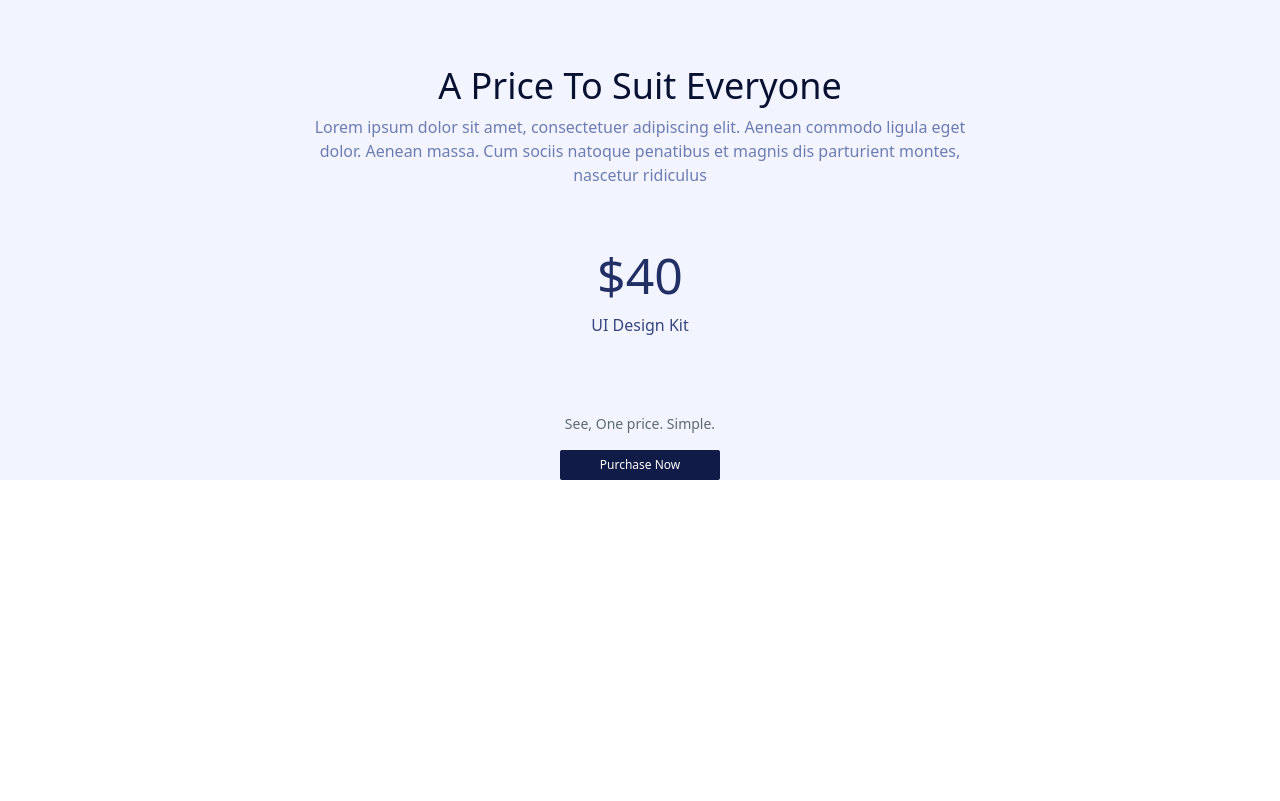
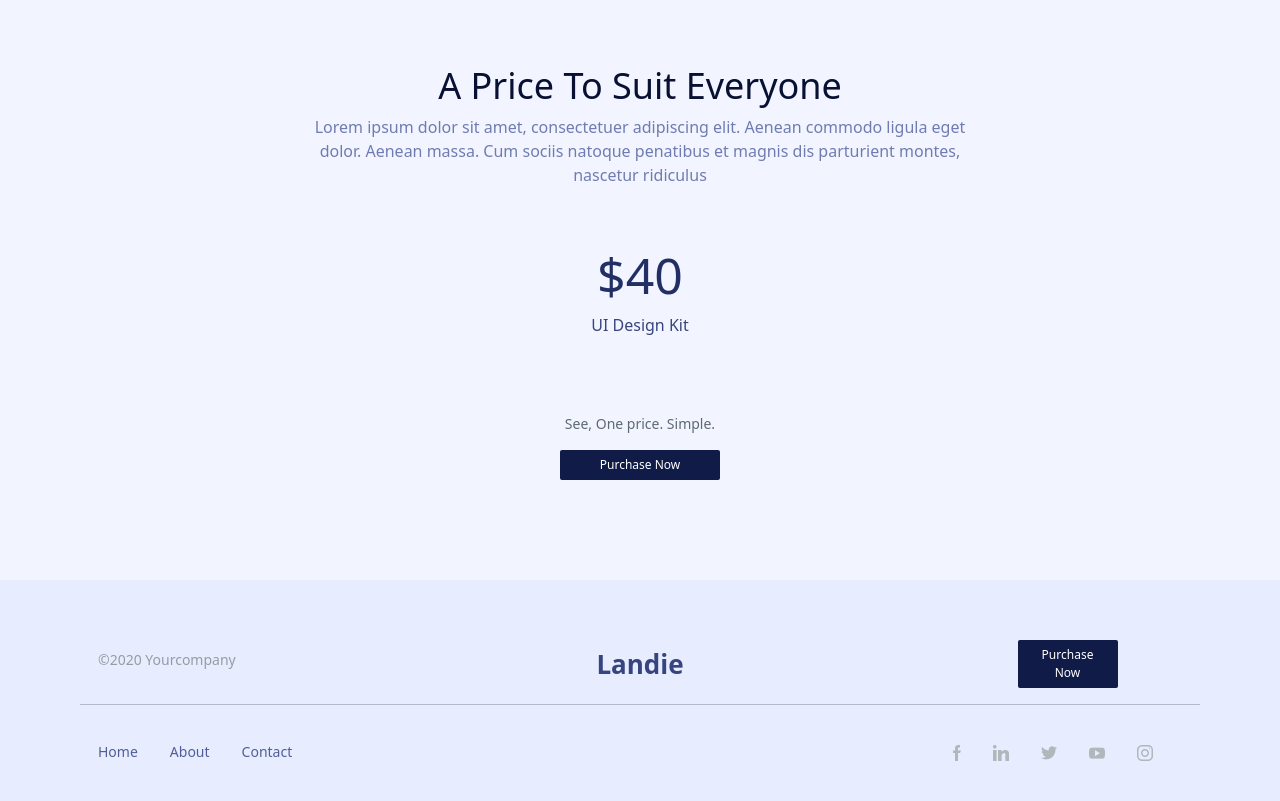
Before and after one commit to VeronikaChorna/cursor_hw_12, a plain HTML site: page index.html in a window 1280 px wide. Shown: the part 3642-4443 px from the top of the page. Before the commit the page ends 4122 px from the top, so only its background shows below. Drawn offline with nearby package versions, Linux system fonts and the light colour scheme.

Commit message:
add footer styles

```diff
--- a/index.html
+++ b/index.html
@@ -111,8 +111,8 @@
         </div>
     </main>
 
-    <footer class="footer">
-        <div class="footer-start container text-center d-flex flex-column justify-content-center align-items-center">
+    <footer class="footer1">
+        <div class="footer-first container text-center d-flex flex-column justify-content-center align-items-center">
             <h3>A Price To Suit Everyone</h3>
             <p class="p1">Lorem ipsum dolor sit amet, consectetuer adipiscing elit. Aenean commodo ligula eget dolor. Aenean massa. Cum sociis natoque penatibus et magnis dis parturient montes, nascetur ridiculus </p>
             <p class="p2">$40</p>
@@ -120,8 +120,47 @@
             <p class="p4">See, One price. Simple.</p>
             <button class="btn btn-primary">Purchase Now</button>
         </div>
+    </footer>
 
+    <footer class="footer2">
+        <div class="footer-second-start container text-center">
+            <div class="row align-items-center">
+              <div class="col-3 offset-right-6 head1">
+                <nav class="nav">
+                    <a class="nav-link foot-ref" href="#">©2020 Yourcompany</a>
+                </nav>
+              </div>
+              <div class="col-6 foot1">
+                <a class="navbar-brand brand" href="#">Landie</a>
+              </div>
+              <div class="col-3 foot1">
+                <button class="btn btn-primary foot-button">Purchase Now</button>
+              </div>
+            </div>
+          </div>
+          <hr>
+          <div class="footer-second-end container text-center">
+            <div class="row align-items-center">
+              <div class="col-3 offset-right-6 foot1">
+                <nav class="nav">
+                    <a class="nav-link foot-link" href="#">Home</a>
+                    <a class="nav-link foot-link" href="#">About</a>
+                    <a class="nav-link foot-link" href="#">Contact</a>
+                </nav>
+            </div>
+            <div class="col-6 foot1">
 
+            </div>
+              <div class="col-3 foot1">
+                <nav class="nav">
+                    <a class="nav-link" href="#"><img src="./stylesheet.css/images/facebook (1).png" alt="facebook"></a>
+                    <a class="nav-link" href="#"><img src="./stylesheet.css/images/linkedin.png" alt="linkedin"></a>
+                    <a class="nav-link" href="#"><img src="./stylesheet.css/images/twitt.png" alt="twitter"></a>
+                    <a class="nav-link" href="#"><img src="./stylesheet.css/images/youtube.png" alt="youtube"></a>
+                    <a class="nav-link" href="#"><img src="./stylesheet.css/images/insta.png" alt="instagram"></a>
+                </nav>
+            </div>
+          </div>
     </footer>
 </body>
 </html>
--- a/stylesheet.css/main.scss
+++ b/stylesheet.css/main.scss
@@ -246,11 +246,12 @@ body {
 
 // Footer
 
-.footer {
+.footer1 {
     background-image: url(./images/bg-img.png);
     background-size: cover;
+    padding-bottom: 100px;
 
-    .container {
+    .footer-first {
         margin-top: 100px;
     }
 
@@ -294,6 +295,46 @@ body {
     }
 }
 
+
+.footer2 {
+    background-color: $color-blue-1;
+    padding-top: 50px;
+    padding-bottom: 30px;
+
+    hr {
+        margin-right: 5rem;
+        margin-left: 5rem;
+    }
+
+    .foot-link {
+        @include linkStyles;
+    }
+
+    .foot-ref {
+        color: $color-gray-4;
+        font-size: $font-sm-2;
+        font-weight: 500;
+    }
+
+    .brand {
+        @include brandStyles;
+    }
+
+    .foot-button {
+        @include buttonStyles;
+        width: 100px;
+    }
+
+    .foot1 {
+        margin-top: 10px;
+    }
+
+    .head2 {
+        margin-bottom: 250px;
+    }
+}
+
+
 @media screen and (max-width: 960px) {
     .main-content {
 
@@ -318,7 +359,7 @@ body {
         }
     }
 
-    .footer {
+    .footer1 {
         .container {
             margin-top: 50px;
         }
```
Also changed, not shown: stylesheet.css/images/facebook (1).png (added), stylesheet.css/images/insta.png (added), stylesheet.css/images/linkedin.png (added), stylesheet.css/images/twitt.png (added), stylesheet.css/images/youtube.png (added), stylesheet.css/main.css, 1 other file.
